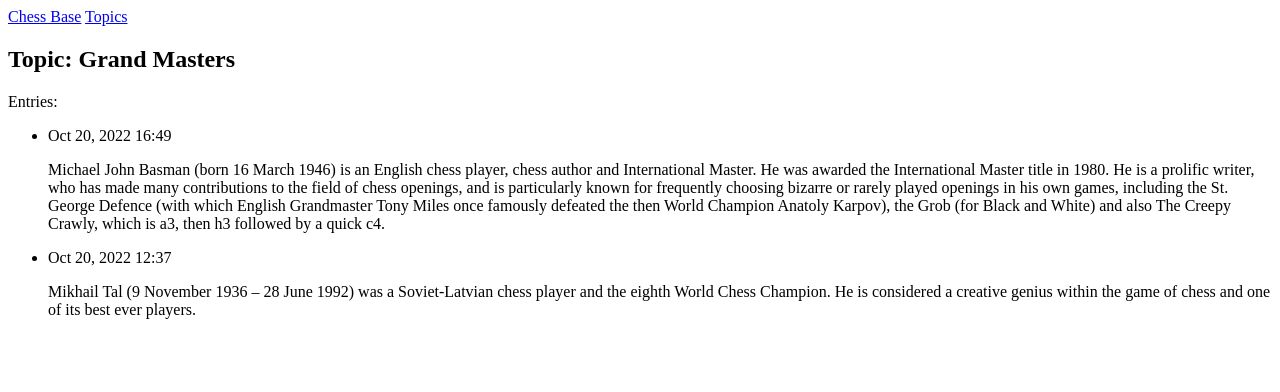
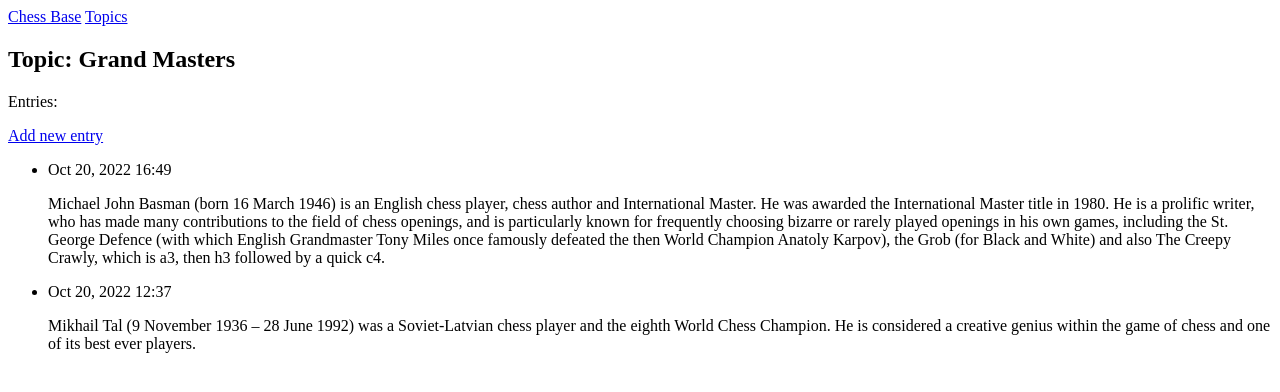
Before and after one commit to fancyf33t/ChessWebApp, a Django app: page /topics/2/ in a window 1280 px wide. Shown: the top 392 px of the page. Run offline with Django 4.2, Linux system fonts and the light colour scheme; data comes from the database, SQL or seed files in the repository; both versions use the stored data as it was after the commit.

Commit message:
adding user entry

```diff
--- a/chess_bases/models.py
+++ b/chess_bases/models.py
@@ -16,8 +16,8 @@ class Entry(models.Model):
     text = models.TextField()
     date_added = models.DateTimeField(auto_now_add=True)
 
-class Meta:
-    verbose_name_plural = 'entries'
+    class Meta:
+        verbose_name_plural = 'entries'
 
 def __str__(self):
     """Return a string representation of the model"""
--- a/chess_bases/templates/chess_bases/topic.html
+++ b/chess_bases/templates/chess_bases/topic.html
@@ -3,6 +3,9 @@
 {% block content %}
 <h2>Topic: {{topic}}</h2>
 <p>Entries:</p>
+<p>
+    <a href="{% url 'chess_bases:new_entry' topic.id %}">Add new entry</a>
+</p>
 <ul>
     {% for entry in entries %}
     <li>
--- a/chess_bases/templates/chess_bases/topics.html
+++ b/chess_bases/templates/chess_bases/topics.html
@@ -15,4 +15,5 @@
         <li>No topics have been added yet...</li>
         {% endfor %}
     </ul>
+    <a href="{% url 'chess_bases:new_topic' %}">Add a new topic</a>
 {% endblock content %}
--- a/chess_bases/urls.py
+++ b/chess_bases/urls.py
@@ -13,4 +13,8 @@ urlpatterns = [
     path('topics/', views.topics, name='topics'),
     # Single topic details
     path('topics/<int:topic_id>/', views.topic, name='topic'),
+    # page for adding topics
+    path('new_topic/', views.new_topic, name='new_topic'),
+    # page for adding new entry
+    path('new_entry/<int:topic_id>/', views.new_entry, name='new_entry'),
 ]
--- a/chess_bases/views.py
+++ b/chess_bases/views.py
@@ -1,6 +1,7 @@
-from django.shortcuts import render
+from django.shortcuts import render, redirect
 
 from .models import Topic
+from .forms import TopicForm, EntryForm
 # Create your views here.
 def index(request):
     """Home page of Chess Base"""
@@ -20,3 +21,38 @@ def topic(request, topic_id):
     entries = topic.entry_set.order_by('-date_added')
     context = {'topic': topic, 'entries': entries}
     return render(request, 'chess_bases/topic.html', context)
+
+# new topic function
+def new_topic(request):
+    if request.method != 'POST':
+        # no data submitted; create blank form
+        form = TopicForm()
+    else:
+        # POST data submitted; process data
+        form = TopicForm(data=request.POST)
+        if form.is_valid():
+            form.save()
+            return redirect('chess_bases:topics')
+    # display a blank or invalid form
+    context = {'form': form}
+    return render(request, 'chess_bases/new_topic.html', context)
+
+# new entry function
+def new_entry(request, topic_id):
+    """Add a new entry for a particular topic"""
+    topic = Topic.objects.get(id=topic_id)
+
+    if request.method != 'POST':
+        # No data submitted; create a blank form
+        form = EntryForm()
+    else:
+        # POST data submitted; process data
+        form = EntryForm(data=request.POST)
+        if form.is_valid():
+            new_entry = form.save(commit=False)
+            new_entry.topic = topic
+            new_entry.save()
+            return redirect('chess_bases:topic', topic_id=topic_id)
+    # display a blak or invalid form
+    context = {'topic': topic, 'form': form}
+    return render(request, 'chess_bases/new_entry.html', context)
```
Also changed, not shown: chess_bases/forms.py (added, +16 -0 lines), chess_bases/templates/chess_bases/new_entry.html (added, +13 -0 lines), chess_bases/templates/chess_bases/new_topic.html (added, +12 -0 lines), db.sqlite3.
